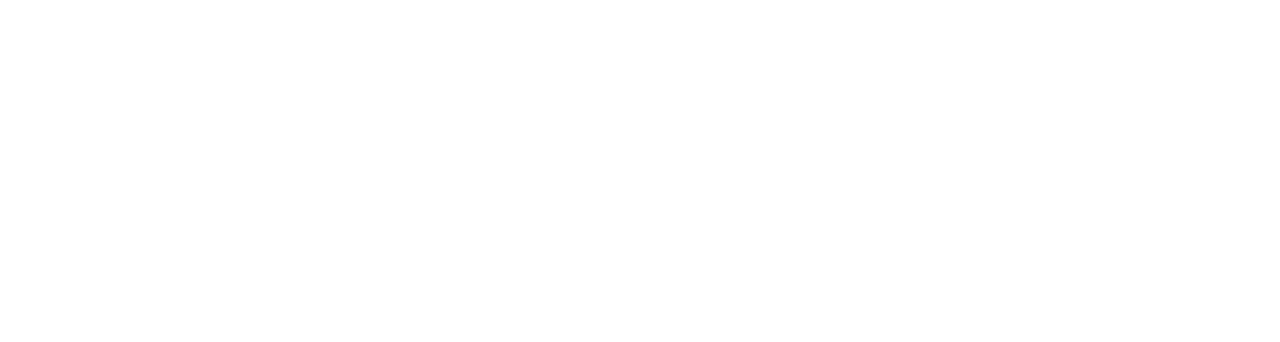
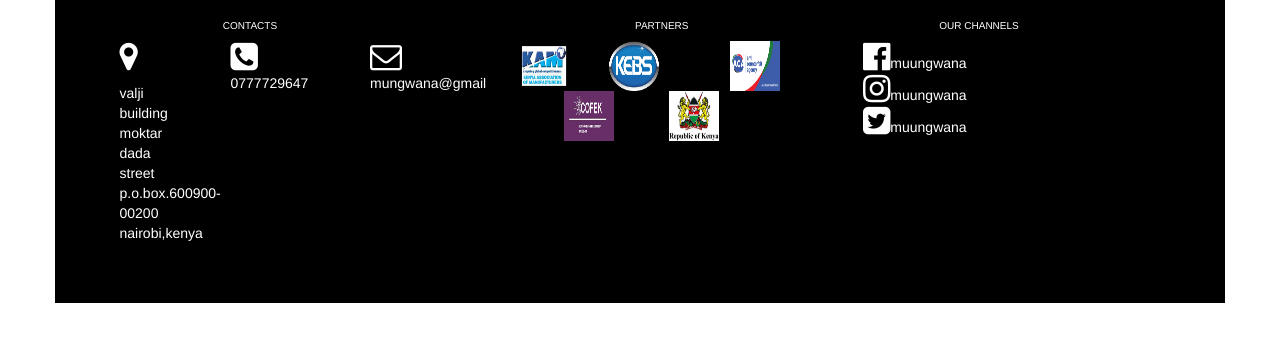
Before and after one commit to OWINOOGWANG/MUUNGWANA, a plain HTML site: page index.html in a window 1280 px wide. Drawn offline with Linux system fonts and the light colour scheme.

Commit message:
add footer to the project

```diff
--- a/css/styles.css
+++ b/css/styles.css
@@ -1,33 +1,69 @@
-body{
-width: 100%;
-height: 100%;
-margin-bottom: 0;
-margin-top: 0;
+#footer {
+  text-align: top;
+  background-color: black;
+  color: white;
+
+}
+
+#jpg{
+  padding-left: 80%
+}
+#jpg1{
+  padding-left: 80%
+}
+#png{
+  padding-right: 25%
+}
+#png1{
+  padding-right: 25%
+}
+#jkl{
+  padding-left: 20%
+}
+h2 {
+  text-align: center;
+  text-emphasis-position: above;
+  font-size: 10px;
+
+}
+#pop{
+
+}
+#burka{
+list-style-type: none;
+padding-left: 20%
+text-size: 10px
+font-size: 20%
+}
+ul {
+  list-style-type: none;
+  padding-left: 50%
+
 }
 
 
-#header {
-  font-family: 'Metamorphous', cursive;
-  font-size: 250px;
-  padding-right: 500px;
-	padding-top: 5%;
-  text-align: center;
-  border-bottom: 10px solid black;
-  padding: 0px;
-  margin: 0px;
+#rty{
+  padding-left: 5%
+
 }
+#pap{
+  padding-right: 10%;
 
-#header {
-  padding: 0;
-  margin: 0;
 }
+#lll{
+  padding-right: 15%
+}
+#aaa{
+  padding-right: 10%
+}
+#pole{
 
-#conditions {
-  font-family: 'Metamorphous', cursive;
+ height: auto;
+  padding-left: 5%
+
 }
-#call{
-	text-align: center;
+#contact{
+
+  padding-right: 6%
+  padding-left: 0%
 }
-#number{
-	text-align: left;
-}
--- a/index.html
+++ b/index.html
@@ -0,0 +1,141 @@
+<!DOCTYPE html>
+<html>
+
+<head>
+  <meta charset="utf-8">
+  <link rel="stylesheet" href="https://cdnjs.cloudflare.com/ajax/libs/font-awesome/4.7.0/css/font-awesome.min.css">
+  <link href="css/bootstrap.min.css" rel="stylesheet" type="text/css">
+  <link href="css/styles.css" rel="stylesheet" type="text/css">
+  <title></title>
+</head>
+
+<body>
+  <div class="container" id="footer">
+    <div class="row">
+
+
+
+    <div class="col-md-4" id="contact">
+      <div class="row">
+        <h2>CONTACTS</h2>
+      </div>
+          <div class="col-md-4" id="aaa">
+
+
+          <ul>
+
+
+          <li><i class="fa fa-map-marker" style="font-size:32px;" aria-hidden="true" id="bnm"></i></li>
+        <p><li>valji building</li>
+         <li>moktar dada street</li>
+         <li>p.o.box.600900-00200</li>
+         <li>nairobi,kenya</li></p>
+         <span>
+           &nbsp;&nbsp;
+         </span>
+         <br>
+         <span>
+           &nbsp;
+         </span>
+       </br>
+     </ul>
+    </div>
+
+
+      <div class="col-md-4" id="lll">
+    <ul>
+        <li><i class="fa fa-phone-square" style="font-size:32px; aria-hidden="true"></i>0777729647
+        </li>
+    </ul>
+  </div>
+    <div class="col-md-4">
+    <ul>
+  <li><i class="fa fa-envelope-o" style="font-size:32px; aria-hidden="true"></i>mungwana@gmail
+        </li>
+
+    </ul>
+
+  </div>
+</div>
+
+
+
+
+
+    <div class="col-md-4" id="pole">
+
+      <div class="row">
+
+
+
+        <h2>PARTNERS</h2>
+    </div>
+
+    <div class="col-md-4" >
+    <div class="row" id="png">
+    <img src="IMAGES/KAM-Logo1.png" alt="HTML5 Icon" style="width:80px;height:50px;">
+    </div>
+    <div class="row" id="jpg">
+    <img src="IMAGES/123.jpg" alt="HTML5 Icon" style="width:50px;height:50px;">
+    </div>
+
+    </div>
+    <div class="col-md-4">
+      <div class="row" id="png1">
+      <img src="IMAGES/kebs.png" alt="HTML5 Icon" style="width:50px;height:50px;">
+      </div>
+      <div class="row" id="jpg1">
+      <img src="IMAGES/KenyaLogo.jpg" alt="HTML5 Icon" style="width:50px;height:50px;">
+      </div>
+    </div>
+    <div class="col-md-4">
+      <div class="row" id="jkl">
+      <img src="IMAGES/pqr.png" alt="HTML5 Icon" style="width:50px;height:50px;">
+      </div>
+    </div>
+  </div>
+
+
+
+
+
+
+    <div class="col-md-4" id="pap">
+
+      <h2>OUR CHANNELS</h2>
+
+      <ul class="footer logo" id="rty">
+        <li>
+          <i class="fa fa-facebook-official" style="font-size:32px; aria-hidden=" true "></i>muungwana
+          </li>
+         <li>
+           <i class="fa fa-instagram " style="font-size:32px; aria-hidden="true"></i>muungwana
+        </li>
+
+        <li>
+          <i class="fa fa-twitter-square" style="font-size:32px; aria-hidden=" true "></i>muungwana
+          </li>
+
+       </ul>
+
+       <span>
+         &nbsp;&nbsp;
+       </span>
+       <span>
+         &nbsp;
+       </span>
+       <br>
+       <span>
+         &nbsp;
+       </span>
+     </br>
+
+   </div>
+
+
+
+</div>
+</div>
+</body>
+
+</html>
```
Also changed, not shown: IMAGES/123.jpg (added), IMAGES/KAM-Logo1.png (added), IMAGES/KenyaLogo.jpg (added), IMAGES/kebs.png (added), IMAGES/pqr.png (added).
